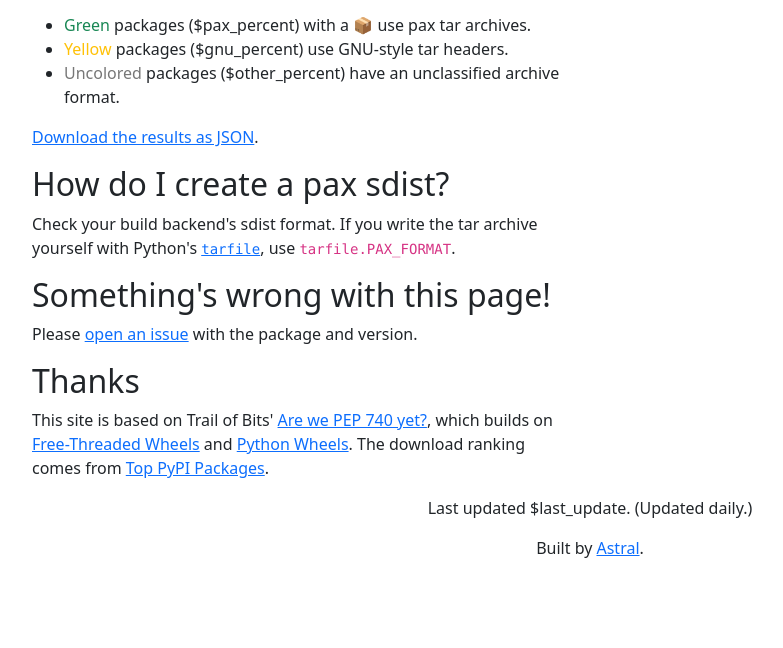
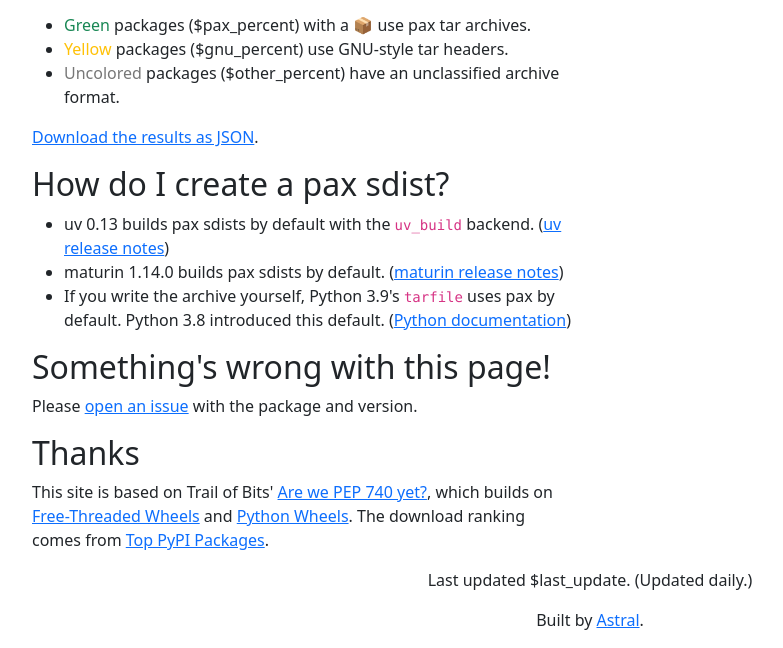
Before and after one commit to astral-sh/are-we-pax-yet, a plain HTML site: page index.html in a window 1280 px wide. Shown: the part 841-1489 px from the top of the page, without its empty margins (50-833 px from the left). Before the commit the page ends 1417 px from the top, so only its background shows below. Drawn offline with nearby package versions, Linux system fonts and the light colour scheme.

Commit message:
Document when tools default to pax

```diff
--- a/index.html
+++ b/index.html
@@ -92,11 +92,21 @@
                     <a href="results.json">Download the results as JSON</a>.
                 </p>
                 <h2 id="creating-sdists">How do I create a pax sdist?</h2>
-                <p>
-                    Check your build backend's sdist format. If you write the tar archive yourself
-                    with Python's <a href="https://docs.python.org/3/library/tarfile.html"><code>tarfile</code></a>,
-                    use <code>tarfile.PAX_FORMAT</code>.
-                </p>
+                <ul>
+                    <li>
+                        uv 0.13 builds pax sdists by default with the <code>uv_build</code> backend.
+                        (<a href="https://github.com/astral-sh/uv/releases/tag/0.13.0">uv release notes</a>)
+                    </li>
+                    <li>
+                        maturin 1.14.0 builds pax sdists by default.
+                        (<a href="https://github.com/PyO3/maturin/releases/tag/v1.14.0">maturin release notes</a>)
+                    </li>
+                    <li>
+                        If you write the archive yourself, Python 3.9's <code>tarfile</code> uses pax
+                        by default. Python 3.8 introduced this default.
+                        (<a href="https://docs.python.org/3/library/tarfile.html#tarfile.DEFAULT_FORMAT">Python documentation</a>)
+                    </li>
+                </ul>
                 <h2 id="bugs">Something's wrong with this page!</h2>
                 <p>Please <a href="https://github.com/astral-sh/are-we-pax-yet/issues/">open an issue</a> with the package and version.</p>
                 <h2 id="thanks">Thanks</h2>
```
